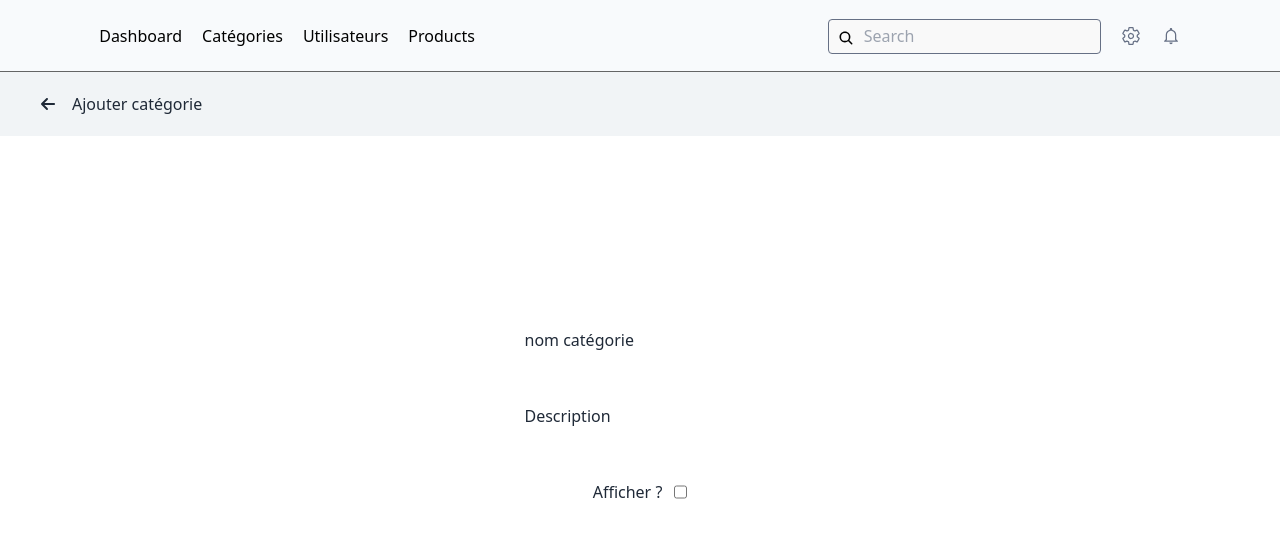
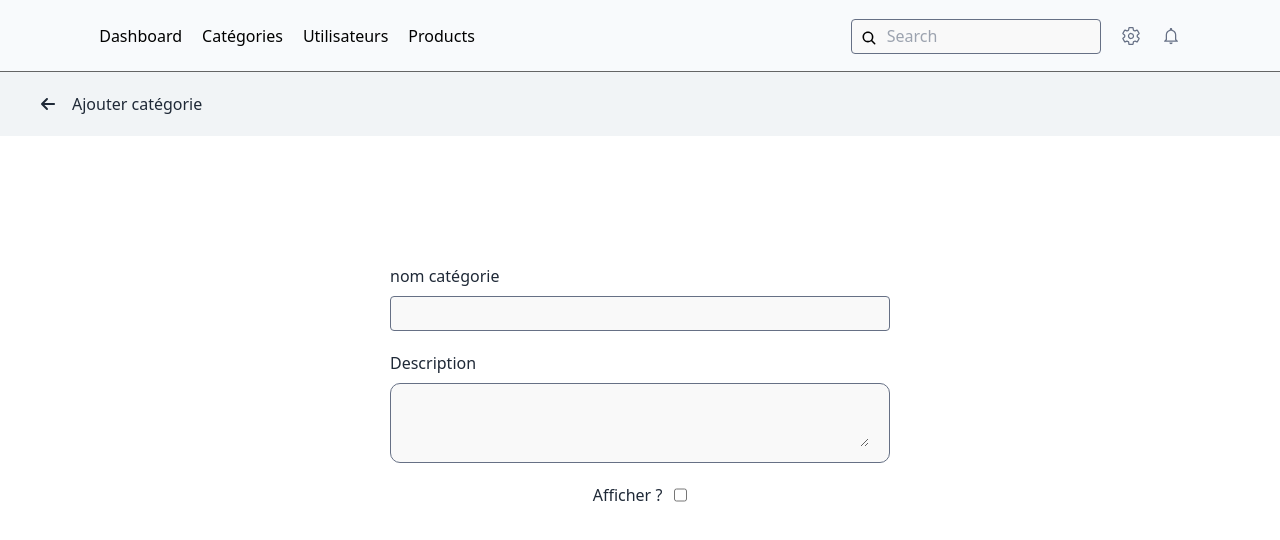
Before and after one commit to TheWisePigeon/lucy-web, a React (Vite) app: page /dashboard in a window 1280 px wide. Shown: the top 540 px of the page. Built offline with nearby package versions, Linux system fonts and the light colour scheme.

Commit message:
add category page finish

```diff
--- a/src/components/AddCategory.tsx
+++ b/src/components/AddCategory.tsx
@@ -2,20 +2,22 @@ import { FaArrowLeft } from "react-icons/fa6";
 function AddCategory() {
   return (
     <>
-      <div className="bg-[#F1F4F6] px-10 py-5">
+      <div className="bg-[#F1F4F6] px-10 py-5 ">
         <div className="flex items-center gap-4">
           <FaArrowLeft />
           <h2>Ajouter catégorie</h2>
         </div>
       </div>
-      <div className="flex flex-col gap-5 items-center mt-[12rem]  ">
+      <div className="flex flex-col gap-5 items-center mt-[8rem] add-category ">
         <div className="flex flex-col gap-2">
           <h2>nom catégorie</h2>
           <input type="text" />
         </div>
         <div className="flex flex-col gap-2">
           <h2>Description</h2>
-          <input type="text" />
+          <div className="textarea-div">
+            <textarea name="" id=""></textarea>
+          </div>
         </div>
         <div className="flex gap-3 ">
           <h2>Afficher ?</h2>
--- a/src/index.css
+++ b/src/index.css
@@ -24,7 +24,6 @@
 }
 
 :root {
-
   background-color: white;
 }
 
@@ -46,6 +45,7 @@
     padding-left: 35px;
     font-weight: 400;
     align-items: center;
+    width: 250px;
 
     &:focus-visible {
       box-sizing: border-box;
@@ -112,3 +112,61 @@
   top: 70px;
   border-radius: 4px;
 }
+
+.add-category {
+  & input[type="text"] {
+    position: relative;
+    border-radius: 4px;
+    background-color: rgb(249, 249, 249);
+    border: 1px solid #667085;
+    height: 35px;
+    color: #667085;
+    padding: 5px;
+    font-weight: 400;
+    align-items: center;
+    width: 500px;
+    &:focus,
+    &:focus-within {
+      outline: none;
+    }
+  }
+
+  .textarea-div {
+    flex: 1;
+    display: flex;
+    gap: 1.4rem;
+    align-items: center;
+    position: relative;
+  }
+
+  .textarea-div {
+    width: 100%;
+    border: none;
+    outline: none;
+    resize: none;
+    padding: 15px 20px;
+    border: 1px solid #667085;
+    box-sizing: border-box;
+    border-radius: 10px;
+    background-color: rgb(249, 249, 249);
+    color: #000000;
+    height: 128px;
+    width: 500px;
+
+    &:focus-visible {
+      box-sizing: border-box;
+      border: 1px solid #838483;
+    }
+
+    & textarea {
+      width: 100%;
+      background-color: inherit;
+      max-height: inherit;
+
+      &:focus,
+      &:focus-within {
+        outline: none;
+      }
+    }
+  }
+}
```
Also changed, not shown: src/components/input.css (added).
